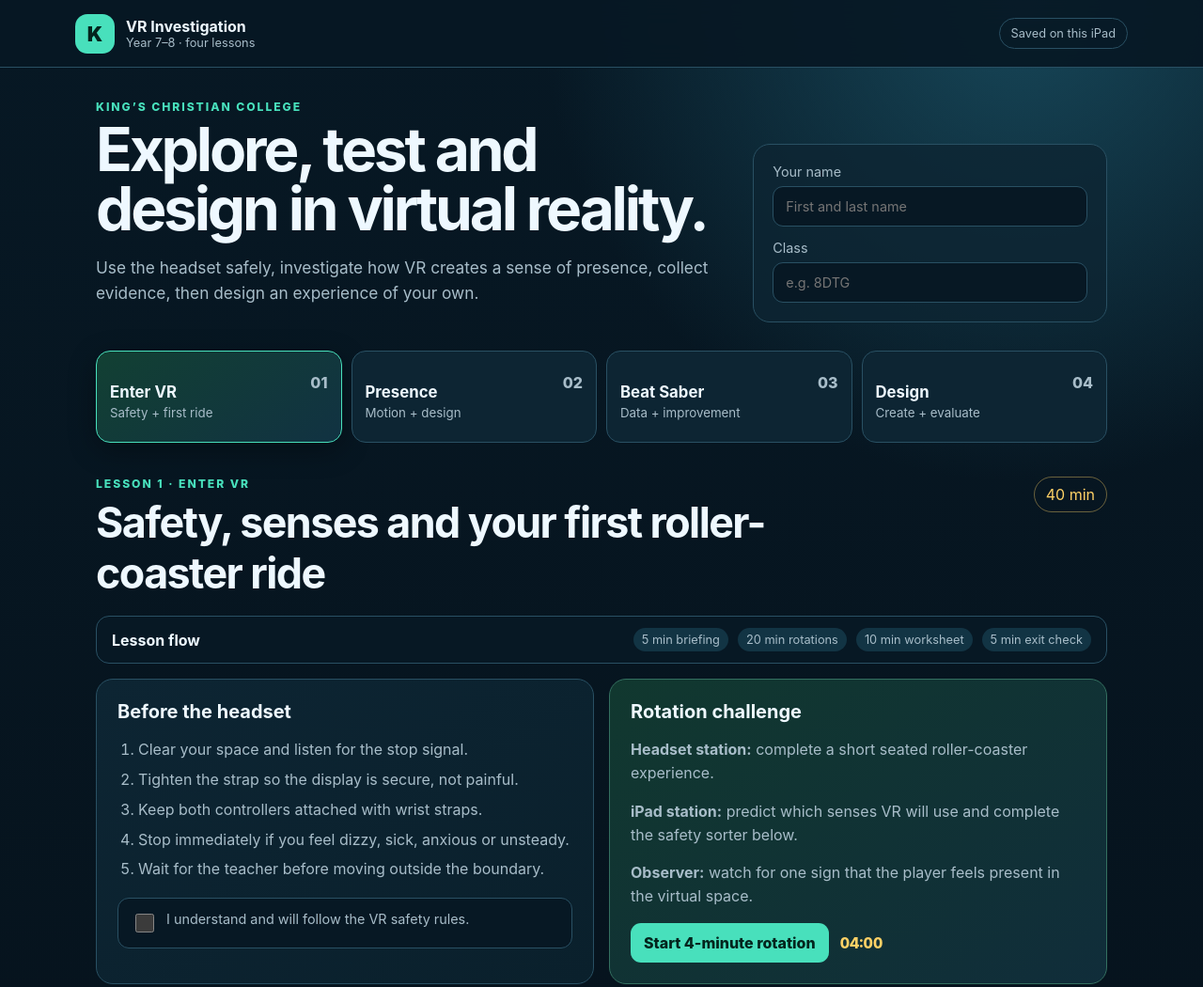
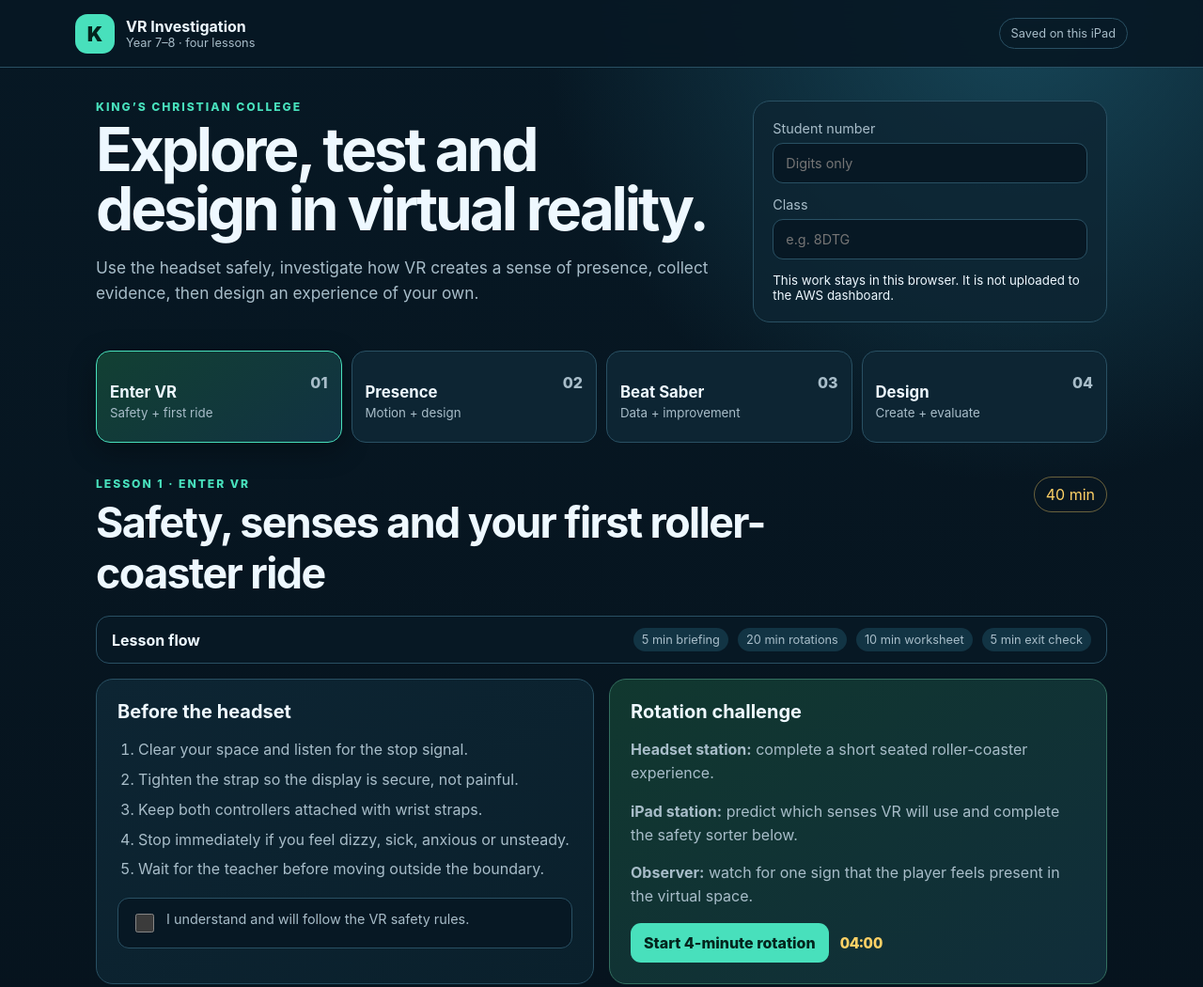
Before and after one commit to trevore777/kings-vr-control, a website: page public/program.html in a window 1280 px wide. Shown: the top 1050 px of the page at 94% size. Drawn offline with Linux system fonts and the light colour scheme.

Commit message:
Use private local student numbers in lessons

```diff
--- a/public/program.html
+++ b/public/program.html
@@ -23,8 +23,9 @@
         <p class="lede">Use the headset safely, investigate how VR creates a sense of presence, collect evidence, then design an experience of your own.</p>
       </div>
       <div class="student-card">
-        <label>Your name <input id="student-name" data-save="studentName" autocomplete="name" placeholder="First and last name"></label>
-        <label>Class <input id="student-class" data-save="studentClass" placeholder="e.g. 8DTG"></label>
+        <label>Student number <input id="student-number" data-save="studentNumber" inputmode="numeric" pattern="[0-9]*" maxlength="12" autocomplete="off" placeholder="Digits only"></label>
+        <label>Class <input id="student-class" data-save="studentClass" maxlength="20" autocomplete="off" placeholder="e.g. 8DTG"></label>
+        <small>This work stays in this browser. It is not uploaded to the AWS dashboard.</small>
       </div>
     </section>
 
```
